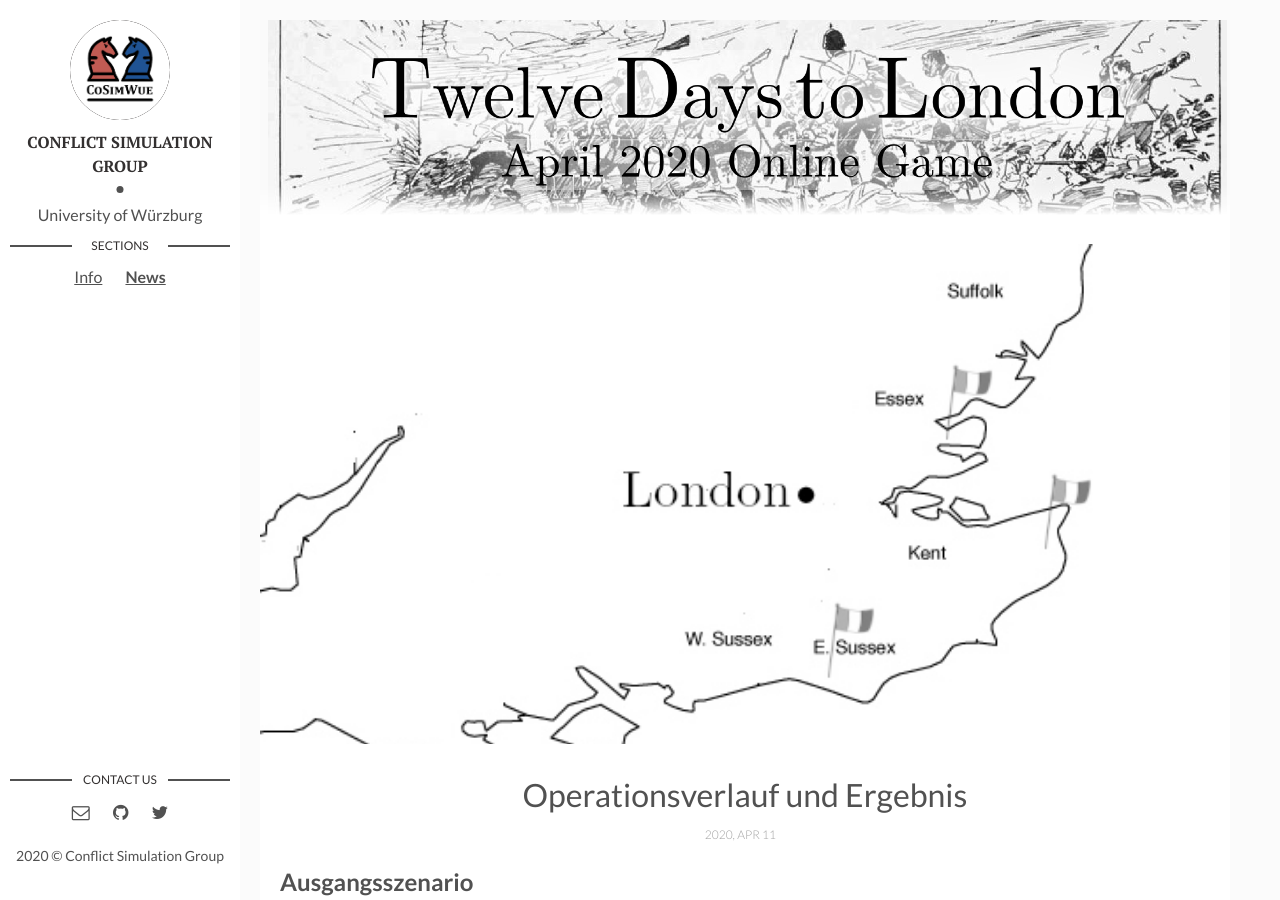
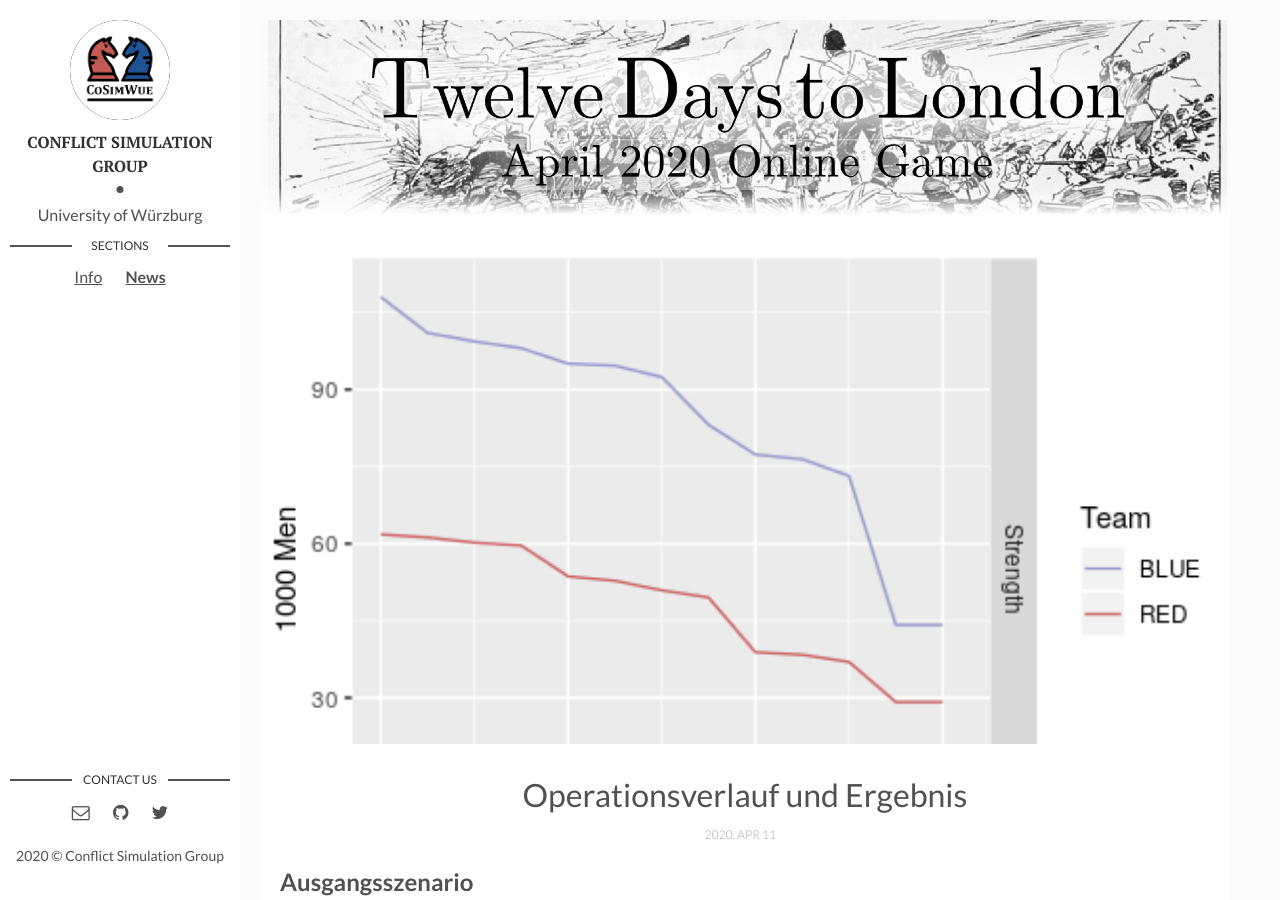
Before and after one commit to cosimwue/TDTL2020, a Jekyll site: the page built from _posts/2020-04-11-Bericht.markdown, in a window 1280 px wide and 900 px high. Built offline with Jekyll 4.4.1, drawn with Linux system fonts in a browser that asks for light colours.

Commit message:
change bericht

```diff
--- a/_posts/2020-04-11-Bericht.markdown
+++ b/_posts/2020-04-11-Bericht.markdown
@@ -3,7 +3,7 @@ layout: post
 title: Operationsverlauf und Ergebnis
 date: 2020-04-11 13:32:20 +0300
 description:
-img: EnglandMap.jpg # Add image post (optional)
+img: strength.png # Add image post (optional)
 fig-caption: # Add figcaption (optional)
 tags:
 ---
```
